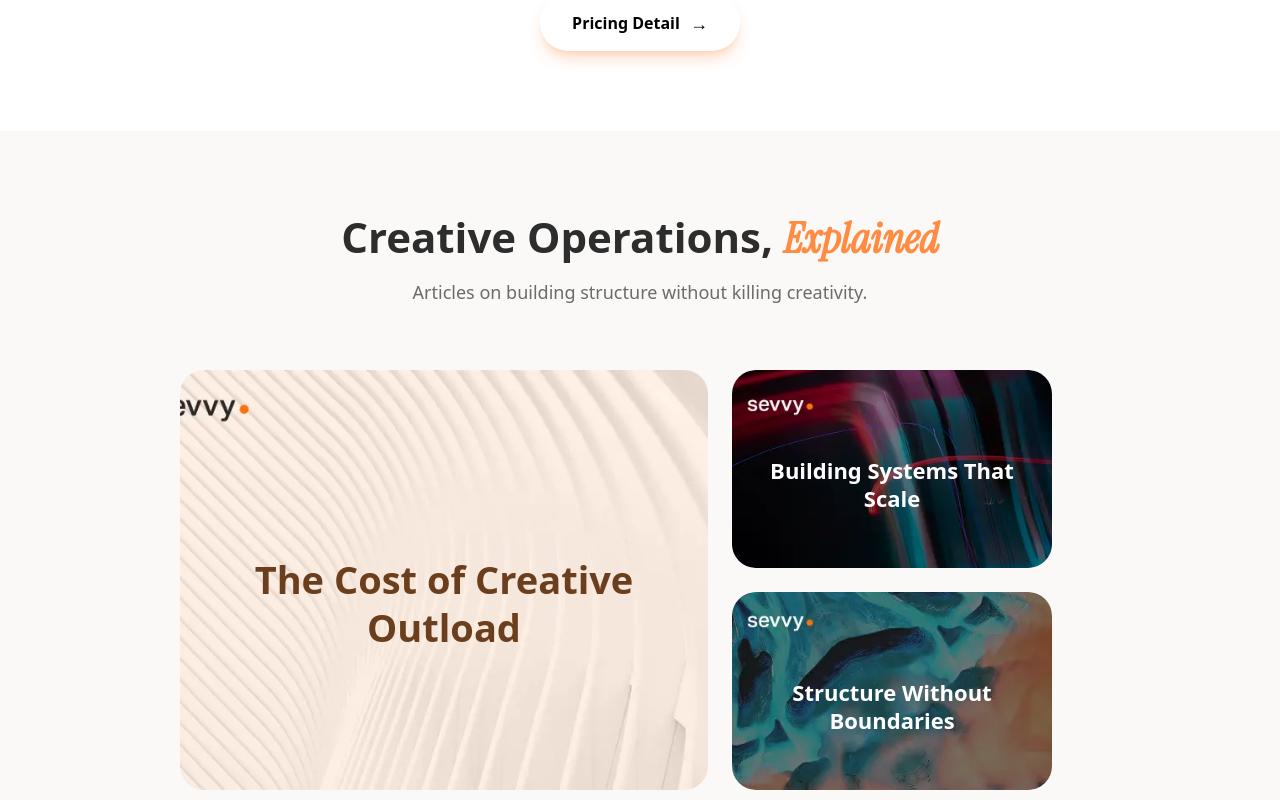
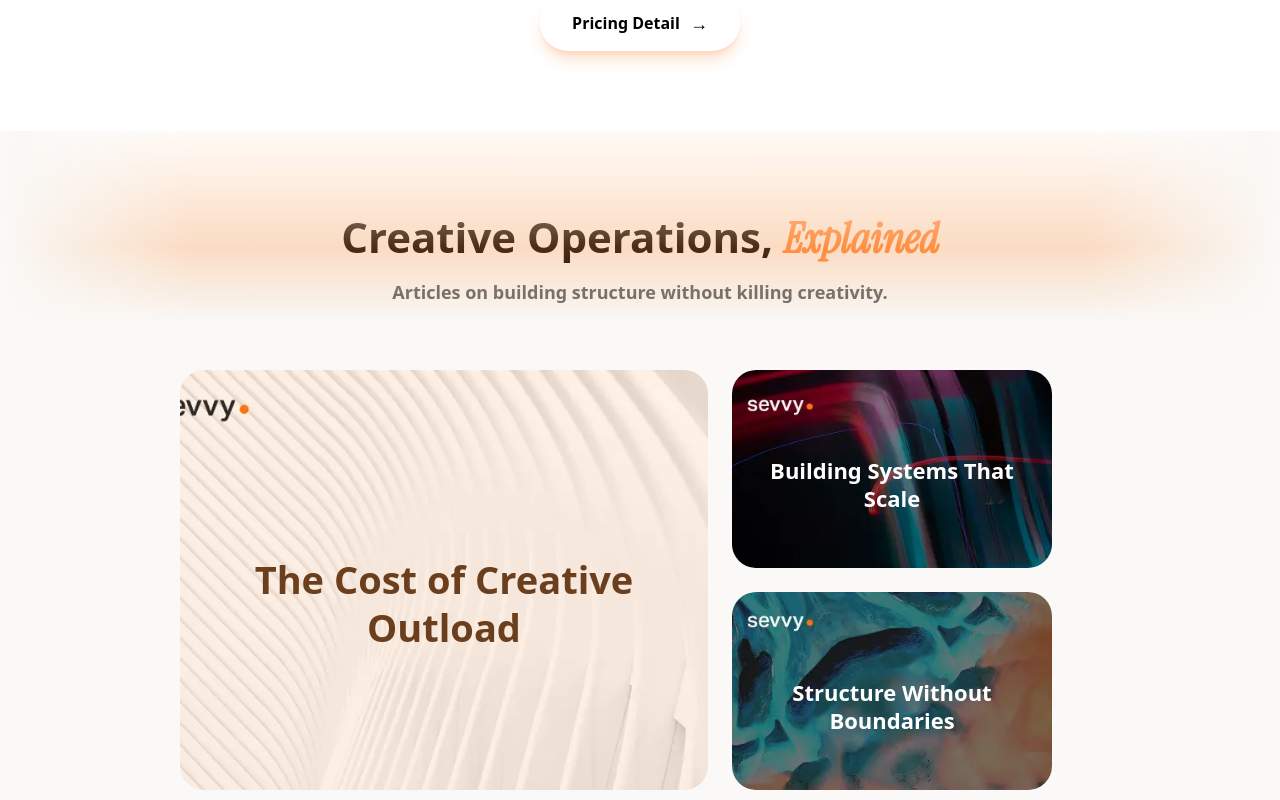
Before and after one commit to alihussnain1122/Sevvy, a React (Vite) app: page / in a window 1280 px wide. Shown: the part 7580-8380 px from the top of the page. Built offline with nearby package versions, Linux system fonts and the light colour scheme; the HTML template or start-up script is replaced by a standard one; a web font is replaced by a local one.

Commit message:
operations update section

```diff
--- a/src/components/Home/Operation.jsx
+++ b/src/components/Home/Operation.jsx
@@ -23,14 +23,23 @@ const Operation = () => {
   ];
 
   return (
-    <section className="bg-[#FAF9F7] py-12 md:py-20 px-4 md:px-5 flex justify-center items-center">
+    <section className="bg-[#FAF9F7] py-12 md:py-20 px-4 md:px-5 flex justify-center items-center relative">
+      {/* Top background with gradient */}
+      <div
+        className="absolute top-0 left-0 right-0 h-48"
+        style={{
+          background: 'linear-gradient(180deg, #fffaf7 0%, rgba(254, 154, 75, 0.3) 60%, transparent 100%)',
+          maskImage: 'linear-gradient(to right, transparent 0%, black 15%, black 85%, transparent 100%)',
+          WebkitMaskImage: 'linear-gradient(to right, transparent 0%, black 15%, black 85%, transparent 100%)'
+        }}
+      />
       <div className="max-w-7xl mx-auto w-full">
         {/* Header */}
         <div className="text-center mb-12 md:mb-16">
-          <h2 className="text-3xl md:text-[42px] font-semibold text-[#2D2D2D] mb-3 leading-tight">
+          <h2 className="text-3xl md:text-[42px] font-semibold text-black mb-3 leading-tight">
             Creative Operations, <span className="text-[#FF8C42] font-Instrument italic">Explained</span>
           </h2>
-          <p className="text-base md:text-lg text-[#6B6B6B]">
+          <p className="text-base md:text-lg text-[#6B6B6B] font-bold">
             Articles on building structure without killing creativity.
           </p>
         </div>
```
